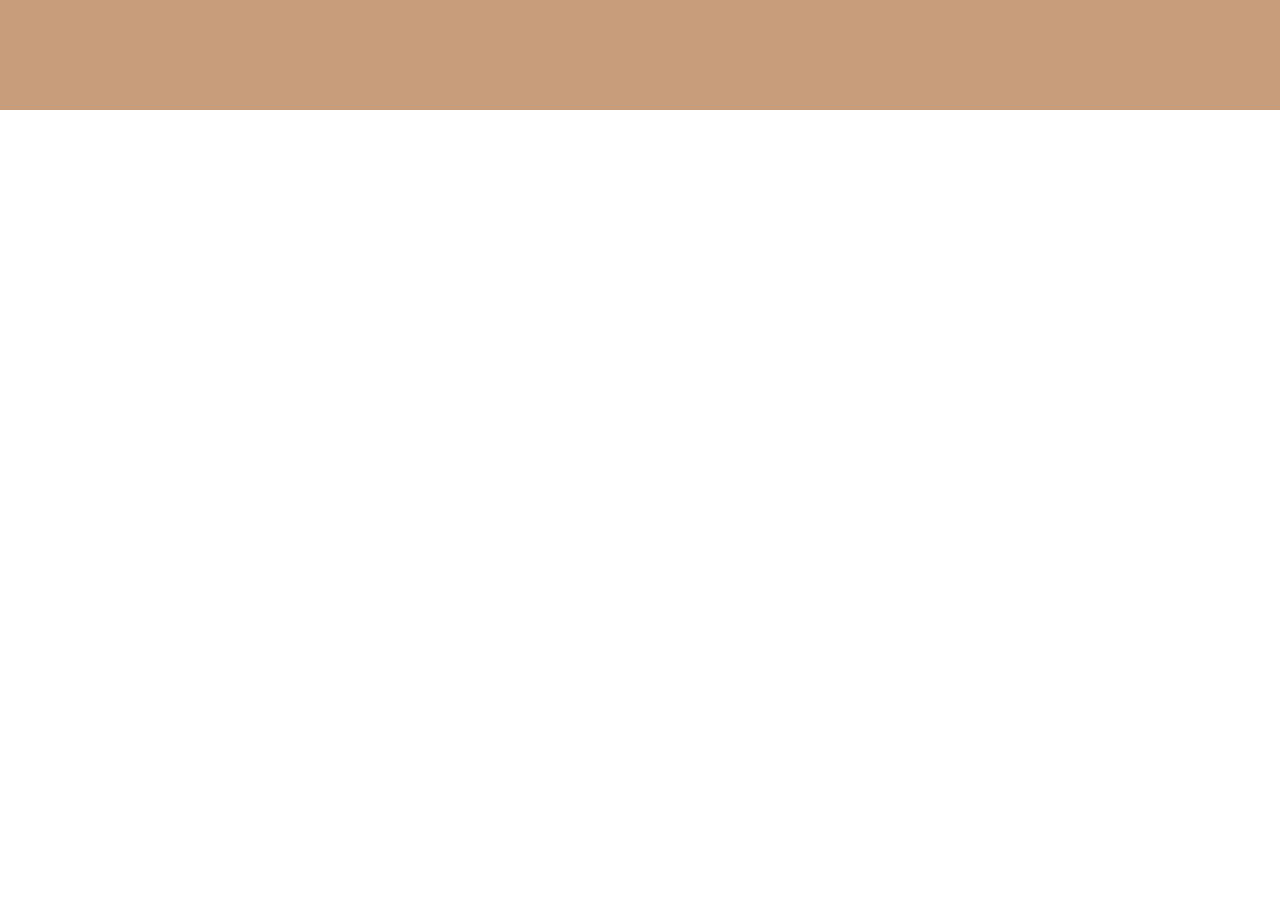
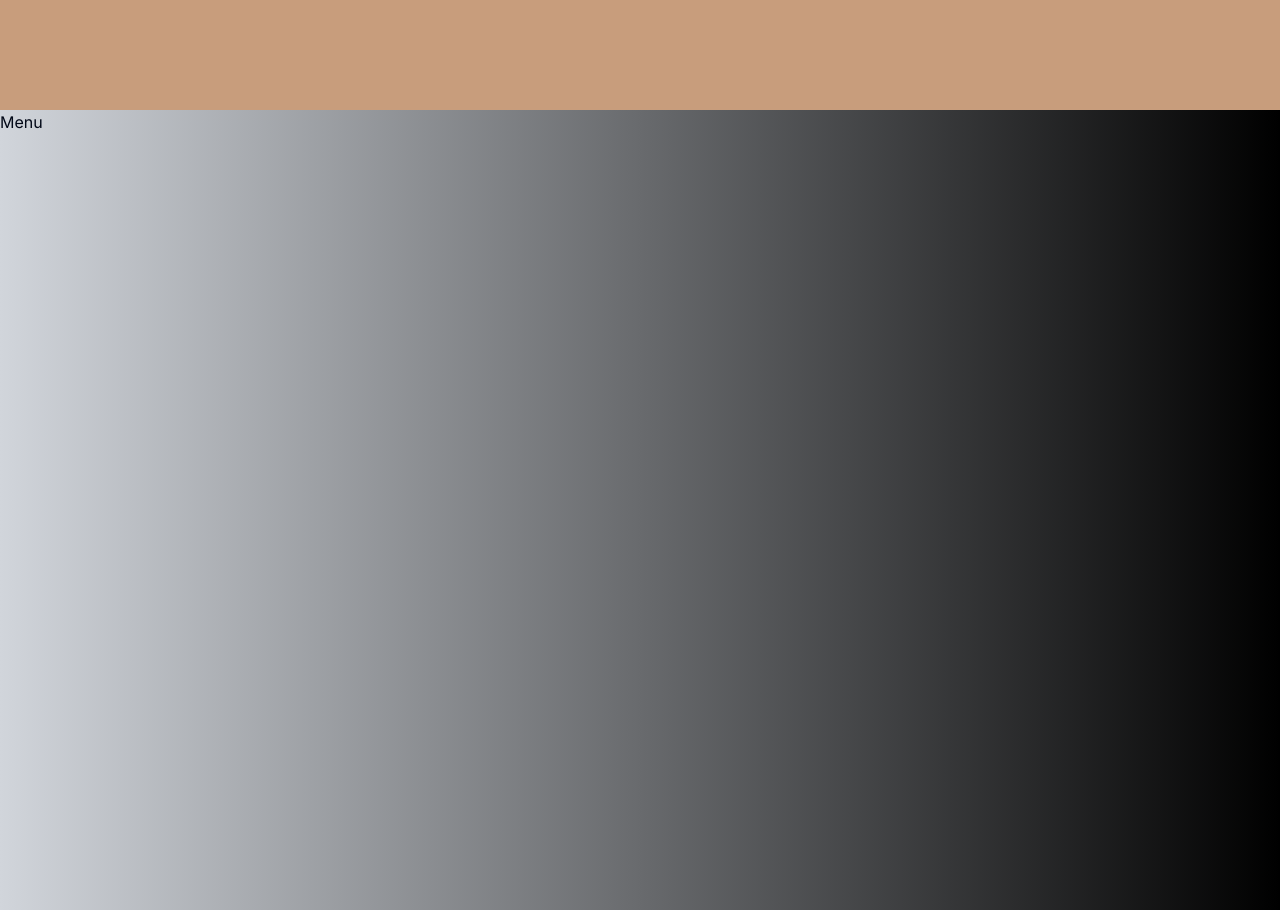
Before and after one commit to developerjunior5/coffe-ate-website, a Next.js app in the folder coffee-ate-website/: page / in a window 1280 px wide. Shown: the part 790-1700 px from the top of the page. Before the commit the page ends 900 px from the top, so only its background shows below. Built offline with nearby package versions, Linux system fonts and the light colour scheme.

Commit message:
finak commit

```diff
--- a/coffee-ate-website/app/page.tsx
+++ b/coffee-ate-website/app/page.tsx
@@ -25,12 +25,15 @@ export default function Home() {
 
       </header>
       <section className="min-h-screen mt-[100px] ">
-        <Image src="/coffee.jpeg" height={540}   width={800} alt="Cofee" objectFit="contain"/>
+        <Image src="/coffee.jpeg" height={540}   width={800} alt="Cofee" objectFit="contain" className="lg:w-[100%]"/>
         <div className="mt-10">
           <h1 className=" text-3xl md:text-6xl text-center ">Fueling your day, one cup at a time!</h1>
           <p className="text-center mt-8">Welcome to our virtual haven for coffee aficionados! Immerse yourself in a world of aromatic brews and artisanal blends, where every sip tells a story. From velvety lattes to bold espressos, our carefully curated selection promises to tantalize your taste buds and elevate your coffee experience. Explore our enticing array of freshly roasted beans, expertly crafted beverages, and delectable treats, all designed to awaken your senses and ignite your passion for exceptional coffee. </p>
         </div>
         </section>
+        <section className="bg-gradient-to-r from-gray-300 to-black min-h-screen ">
+          <h1>Menu</h1>
+          </section>
     </main>
   )
 }
```
